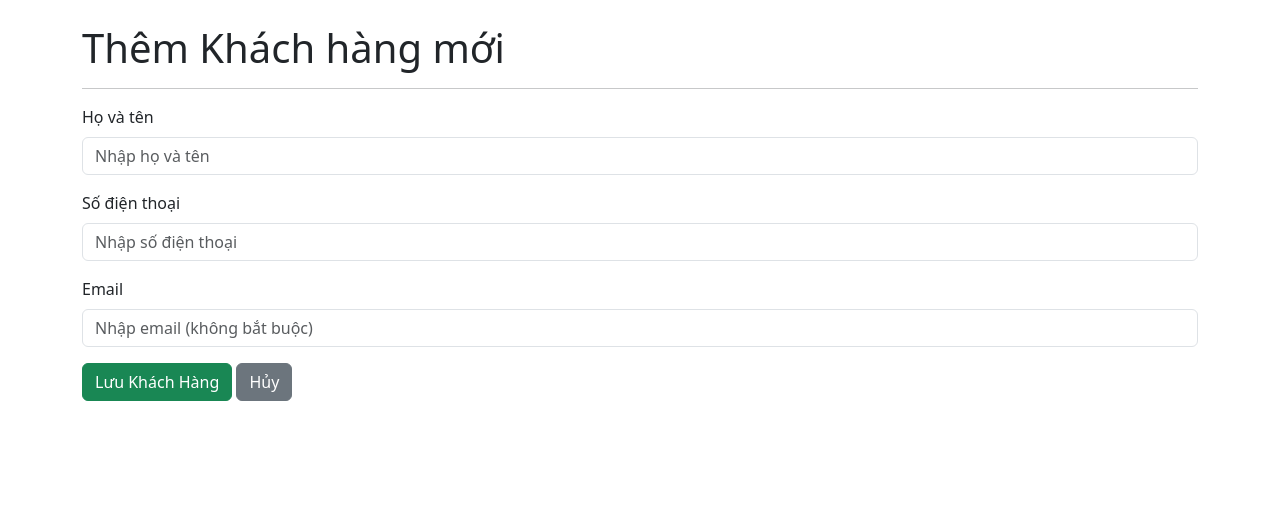
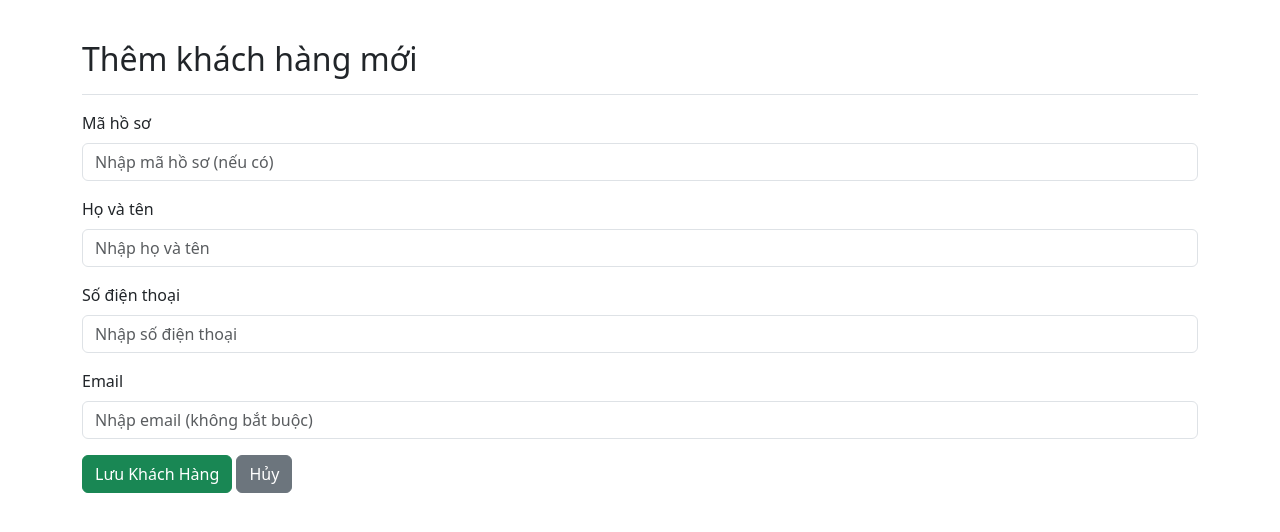
Before and after one commit to mrdongha/spa-management-app, a Django app: page /customers/add/ in a window 1280 px wide. Shown: the part 56-588 px from the top of the page. Run offline with Django 5.2, Linux system fonts and the light colour scheme; some libraries are stand-ins or nearby versions.

Commit message:
Feat: Add profile_code to Customer model

```diff
--- a/sales/forms.py
+++ b/sales/forms.py
@@ -6,8 +6,11 @@ from .models import Customer, Payment, Product, Appointment, Service
 class CustomerForm(forms.ModelForm):
     class Meta:
         model = Customer
-        fields = ['full_name', 'phone_number', 'email']
+        # Thêm 'profile_code' vào đây
+        fields = ['profile_code', 'full_name', 'phone_number', 'email']
         widgets = {
+            # Thêm widget cho 'profile_code'
+            'profile_code': forms.TextInput(attrs={'class': 'form-control', 'placeholder': 'Nhập mã hồ sơ (nếu có)'}),
             'full_name': forms.TextInput(attrs={'class': 'form-control', 'placeholder': 'Nhập họ và tên'}),
             'phone_number': forms.TextInput(attrs={'class': 'form-control', 'placeholder': 'Nhập số điện thoại'}),
             'email': forms.EmailInput(attrs={'class': 'form-control', 'placeholder': 'Nhập email (không bắt buộc)'}),
--- a/sales/models.py
+++ b/sales/models.py
@@ -6,6 +6,9 @@ from django.db.models import F
 from decimal import Decimal
 
 class Customer(models.Model):
+    # DÒNG MỚI ĐƯỢC THÊM VÀO
+    profile_code = models.CharField(max_length=50, unique=True, blank=True, null=True, help_text="Mã hồ sơ hoặc mã khách hàng thân thiết")
+
     full_name = models.CharField(max_length=100)
     phone_number = models.CharField(max_length=15, unique=True)
     email = models.EmailField(blank=True, null=True)
@@ -94,7 +97,7 @@ class PackageUsageHistory(models.Model):
 class Payment(models.Model):
     PAYMENT_CHOICES = [('cash', 'Tiền mặt'), ('card', 'Thẻ'), ('transfer', 'Chuyển khoản'),]
     invoice = models.ForeignKey(Invoice, on_delete=models.CASCADE, related_name='payments')
-    amount_paid = models.DecimalField(max_digits=12, decimal_places=2) # <<< ĐÃ SỬA TÊN TRƯỜNG TẠI ĐÂY
+    amount_paid = models.DecimalField(max_digits=12, decimal_places=2)
     payment_method = models.CharField(max_length=50, choices=PAYMENT_CHOICES)
     payment_time = models.DateTimeField(default=timezone.now)
     def __str__(self):
--- a/sales/templates/sales/add_customer.html
+++ b/sales/templates/sales/add_customer.html
@@ -1,23 +1,34 @@
 {% extends 'sales/base.html' %}
-{% block title %}Thêm Khách hàng mới{% endblock %}
+
+{% block title %}{{ page_title }}{% endblock %}
+
 {% block content %}
-  <h1>Thêm Khách hàng mới</h1>
-  <hr>
-  <form method="post">
+<div class="d-flex justify-content-between flex-wrap flex-md-nowrap align-items-center pt-3 pb-2 mb-3 border-bottom">
+    <h1 class="h2">{{ page_title }}</h1>
+</div>
+
+<form method="post" novalidate>
     {% csrf_token %}
+
     <div class="mb-3">
-        <label class="form-label">Họ và tên</label>
+        <label for="{{ form.profile_code.id_for_label }}" class="form-label">Mã hồ sơ</label>
+        {{ form.profile_code }}
+    </div>
+
+    <div class="mb-3">
+        <label for="{{ form.full_name.id_for_label }}" class="form-label">Họ và tên</label>
         {{ form.full_name }}
     </div>
     <div class="mb-3">
-        <label class="form-label">Số điện thoại</label>
+        <label for="{{ form.phone_number.id_for_label }}" class="form-label">Số điện thoại</label>
         {{ form.phone_number }}
     </div>
     <div class="mb-3">
-        <label class="form-label">Email</label>
+        <label for="{{ form.email.id_for_label }}" class="form-label">Email</label>
         {{ form.email }}
     </div>
+
     <button type="submit" class="btn btn-success">Lưu Khách Hàng</button>
     <a href="{% url 'customer_list' %}" class="btn btn-secondary">Hủy</a>
-  </form>
+</form>
 {% endblock %}
```
Also changed, not shown: db.sqlite3, sales/migrations/0008_rename_amount_payment_amount_paid_and_more.py (added).
